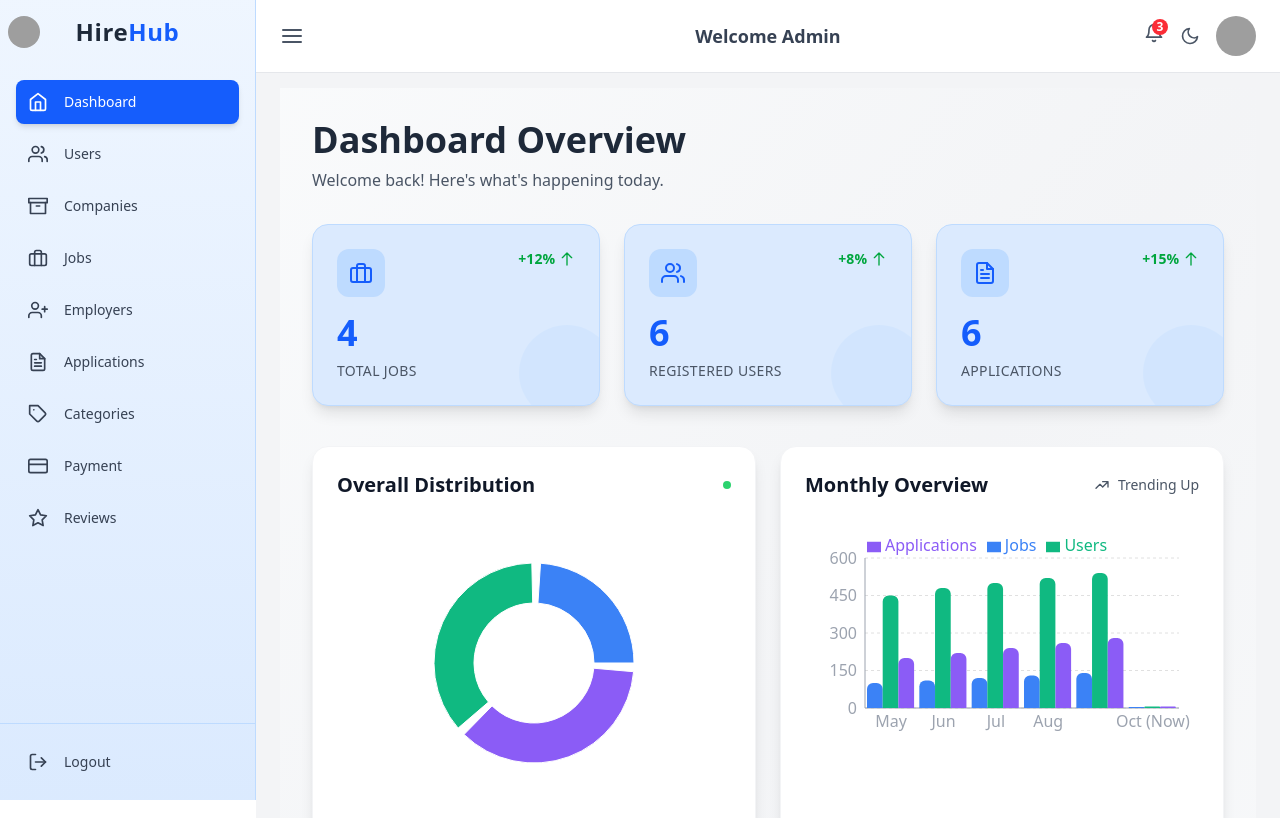
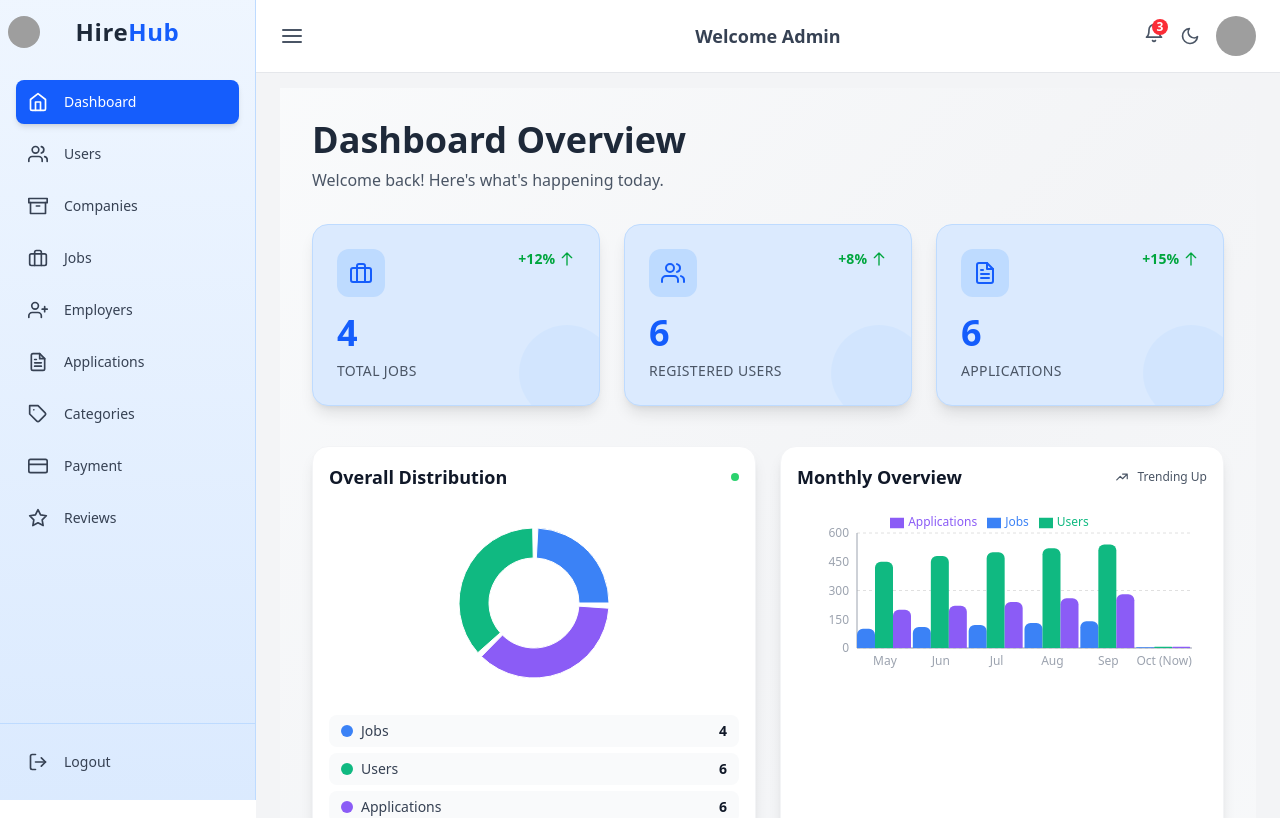
Before and after one commit to Heer239-p/Hire_Hub, a React (Vite) app in the folder admin_panel/: page / in a window 1280 px wide. Shown: the top 818 px of the page. Built offline with nearby package versions, Linux system fonts and the light colour scheme; sample sign-in values are in the browser's storage; grey boxes are pictures that could not be loaded.

Commit message:
chart size

```diff
--- a/admin_panel/src/pages/Dashboard.jsx
+++ b/admin_panel/src/pages/Dashboard.jsx
@@ -604,51 +604,51 @@ const Dashboard = () => {
 
       {/* Charts */}
       <section className="max-w-7xl mx-auto grid grid-cols-1 lg:grid-cols-2 gap-6 mb-10">
-        <div className="bg-white dark:bg-gray-800 rounded-2xl p-6 shadow-lg dark:shadow-gray-900/50 border border-gray-100 dark:border-gray-700 hover:shadow-xl transition-shadow duration-300">
-          <div className="flex items-center justify-between mb-6">
-            <h2 className="text-xl font-bold text-gray-900 dark:text-gray-100">Overall Distribution</h2>
+        <div className="bg-white dark:bg-gray-800 rounded-2xl p-4 shadow-lg dark:shadow-gray-900/50 border border-gray-100 dark:border-gray-700 hover:shadow-xl transition-shadow duration-300">
+          <div className="flex items-center justify-between mb-3">
+            <h2 className="text-lg font-bold text-gray-900 dark:text-gray-100">Overall Distribution</h2>
             <div className="w-2 h-2 bg-green-500 rounded-full animate-pulse" />
           </div>
           <div className="flex flex-col items-center justify-center">
-            <PieChart width={280} height={280}>
-              <Pie data={pieData} cx="50%" cy="50%" innerRadius={60} outerRadius={100} paddingAngle={5} dataKey="value">
+            <PieChart width={200} height={200}>
+              <Pie data={pieData} cx="50%" cy="50%" innerRadius={45} outerRadius={75} paddingAngle={4} dataKey="value">
                 {pieData.map((entry, index) => <Cell key={index} fill={entry.color} />)}
               </Pie>
             </PieChart>
-            <div className="mt-6 space-y-2 w-full">
+            <div className="mt-3 space-y-1.5 w-full">
               {pieData.map((entry, idx) => (
-                <div key={idx} className="flex items-center justify-between px-4 py-2 bg-gray-50 dark:bg-gray-700/50 rounded-lg">
-                  <div className="flex items-center gap-3">
-                    <span className="inline-block w-4 h-4 rounded-full" style={{ backgroundColor: entry.color }} />
-                    <span className="font-medium text-gray-700 dark:text-gray-300">{entry.name}</span>
+                <div key={idx} className="flex items-center justify-between px-3 py-1.5 bg-gray-50 dark:bg-gray-700/50 rounded-lg">
+                  <div className="flex items-center gap-2">
+                    <span className="inline-block w-3 h-3 rounded-full" style={{ backgroundColor: entry.color }} />
+                    <span className="text-sm font-medium text-gray-700 dark:text-gray-300">{entry.name}</span>
                   </div>
-                  <span className="font-bold text-gray-900 dark:text-gray-100">{entry.value}</span>
+                  <span className="text-sm font-bold text-gray-900 dark:text-gray-100">{entry.value}</span>
                 </div>
               ))}
             </div>
           </div>
         </div>
 
-        <div className="bg-white dark:bg-gray-800 rounded-2xl p-6 shadow-lg dark:shadow-gray-900/50 border border-gray-100 dark:border-gray-700 hover:shadow-xl transition-shadow duration-300">
-          <div className="flex items-center justify-between mb-6">
-            <h2 className="text-xl font-bold text-gray-900 dark:text-gray-100">Monthly Overview</h2>
-            <div className="flex items-center gap-2 text-sm text-gray-600 dark:text-gray-400">
-              <svg className="w-4 h-4" fill="none" stroke="currentColor" viewBox="0 0 24 24">
+        <div className="bg-white dark:bg-gray-800 rounded-2xl p-4 shadow-lg dark:shadow-gray-900/50 border border-gray-100 dark:border-gray-700 hover:shadow-xl transition-shadow duration-300">
+          <div className="flex items-center justify-between mb-3">
+            <h2 className="text-lg font-bold text-gray-900 dark:text-gray-100">Monthly Overview</h2>
+            <div className="flex items-center gap-2 text-xs text-gray-600 dark:text-gray-400">
+              <svg className="w-3.5 h-3.5" fill="none" stroke="currentColor" viewBox="0 0 24 24">
                 <path strokeLinecap="round" strokeLinejoin="round" strokeWidth={2} d="M13 7h8m0 0v8m0-8l-8 8-4-4-6 6" />
               </svg>
               <span>Trending Up</span>
             </div>
           </div>
-          <ResponsiveContainer width="100%" height={220}>
-            <BarChart data={chartData} margin={{ top: 10, right: 20, bottom: 5, left: 0 }}>
+          <ResponsiveContainer width="100%" height={180}>
+            <BarChart data={chartData} margin={{ top: 10, right: 15, bottom: 5, left: 0 }}>
               <CartesianGrid strokeDasharray="3 3" stroke="#e0e0e0" vertical={false} />
-              <XAxis dataKey="month" stroke="#9ca3af" tickLine={false} />
-              <YAxis stroke="#9ca3af" tickLine={false} />
+              <XAxis dataKey="month" stroke="#9ca3af" tickLine={false} style={{ fontSize: '12px' }} />
+              <YAxis stroke="#9ca3af" tickLine={false} style={{ fontSize: '12px' }} />
               <Tooltip content={<CustomTooltip />} cursor={{ fill: "#f9fafb" }} />
-              <Legend verticalAlign="top" height={25} />
-              <Bar dataKey="jobs" name="Jobs" fill="#3b82f6" radius={[6, 6, 0, 0]} barSize={20} />
-              <Bar dataKey="users" name="Users" fill="#10b981" radius={[6, 6, 0, 0]} barSize={20} />
-              <Bar dataKey="applications" name="Applications" fill="#8b5cf6" radius={[6, 6, 0, 0]} barSize={20} />
+              <Legend verticalAlign="top" height={20} wrapperStyle={{ fontSize: '12px' }} />
+              <Bar dataKey="jobs" name="Jobs" fill="#3b82f6" radius={[6, 6, 0, 0]} barSize={18} />
+              <Bar dataKey="users" name="Users" fill="#10b981" radius={[6, 6, 0, 0]} barSize={18} />
+              <Bar dataKey="applications" name="Applications" fill="#8b5cf6" radius={[6, 6, 0, 0]} barSize={18} />
             </BarChart>
           </ResponsiveContainer>
         </div>
```
